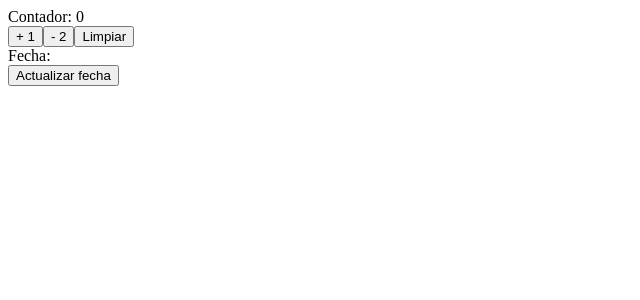
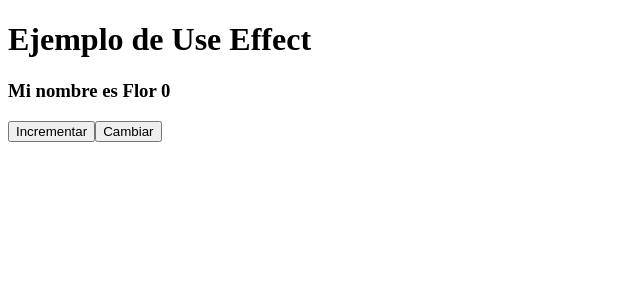
Before and after one commit to FlorDRodriguez/FlorDRodriguez-ProgIII-SitioReact, a React (Create React App) app: page / in a window 1280 px wide. Shown: the top 300 px of the page, without its empty margins (0-640 px from the left). Built offline with nearby package versions, Linux system fonts and the light colour scheme.

Commit message:
useEffect

```diff
--- a/src/App.jsx
+++ b/src/App.jsx
@@ -7,12 +7,13 @@ import React, { useState } from 'react';
 //import Ejemplo6 from './Reducers/Ejemplo6';
 //import Ejemplo7 from './Reducers/Ejemplo7';
 //import Ejemplo8 from './Reducers/Ejemplo8';
-import Ejemplo9 from './Reducers/Ejemplo9';
+//import Ejemplo9 from './Reducers/Ejemplo9';
+import Ejemplo10 from './Effect/Ejemplo10';
 
 function App(){
     return(
         <>
-            <Ejemplo9 />
+            <Ejemplo10 />
         </>
     )
 }
--- /dev/null
+++ b/src/Effect/Ejemplo10.jsx
@@ -0,0 +1,69 @@
+/*El efecto es algo que va a ejecutarse de acuerdo a las alteraciones del componente
+o se va a ejecutar cuando se renderice el componente*/
+
+import React, { useEffect, useState } from 'react'
+
+const Ejemplo10 = () => {
+
+    const [esNombre, setesNombre] = useState(true);// el primero es la varialble, true y el segun la fc para cambiarlo
+
+    const MostrarNombre = () => {
+
+        const [contador, setContador] = useState(0);
+
+        useEffect(() => {
+            console.info("Iniciando nombre");
+            return () => {
+                console.info("---> Saliendo de nombre")
+            }
+        }, []);
+
+        useEffect(() => {
+            console.info("Cambiando contador a " + contador)
+        }, [contador]); //escucha cuando cambia contador, y cuando cambia ejecutate
+
+        return(
+            <>
+                <h3>Mi nombre es Flor {contador}</h3>
+                <button onClick={()=>setContador(contador+1)}>Incrementar</button>
+            </>
+        )
+    }
+
+    const MostrarPais = () => {
+
+        useEffect(() => {
+            console.info("Iniciando pais");
+            return () => {
+                console.info("---> Saliendo de pais")
+            }
+        }, []);
+
+        return(
+            <>
+                <h3>Soy de Argentina</h3>
+            </>
+        )
+    }
+
+    useEffect(() => {
+        console.info("Iniciando el componente");
+    }, []);
+    //se va a ejecutar cada vez que lo que le pasemos dentro del array cambie
+
+    const manejoClick = () => {
+        setesNombre(!esNombre); //si es falso va a cambiar a verdadero y al reves
+    }
+
+    return(
+        <div>
+            <h1>Ejemplo de Use Effect</h1>
+            {esNombre ? <MostrarNombre /> : <MostrarPais />}
+            <button onClick={manejoClick}>Cambiar</button>
+        </div>
+        //si esNombre MostrarNombre sino MostrarPais
+    )
+
+}
+
+export default Ejemplo10;
```
